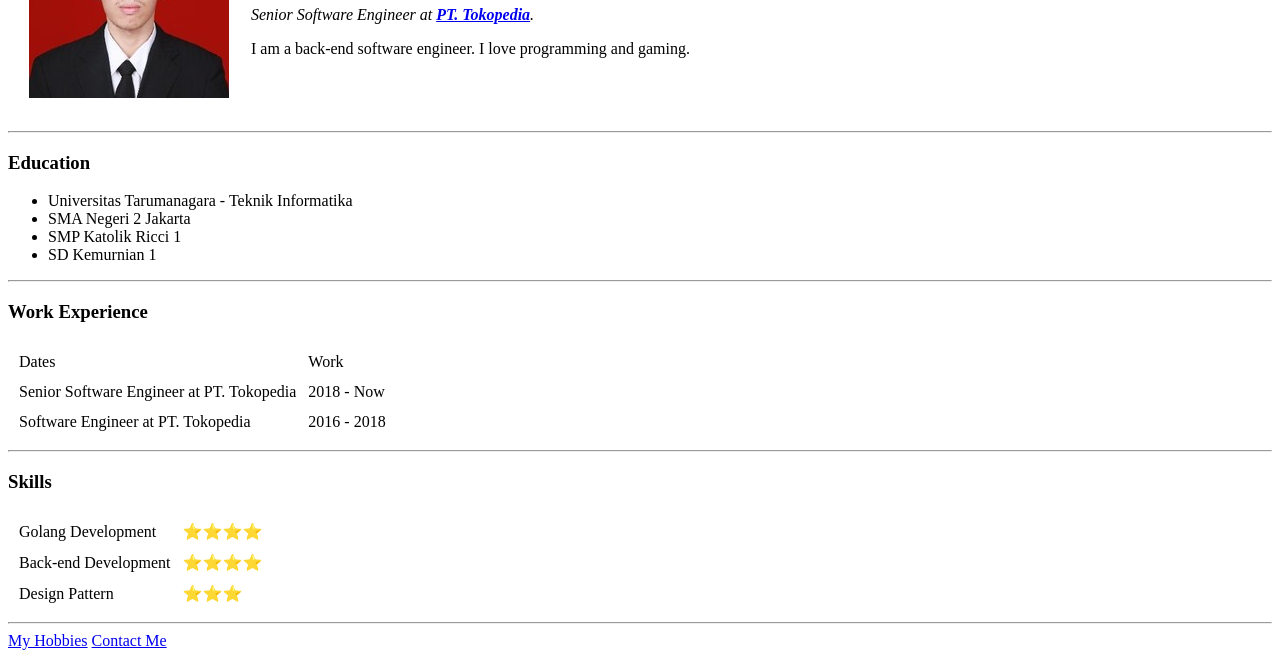
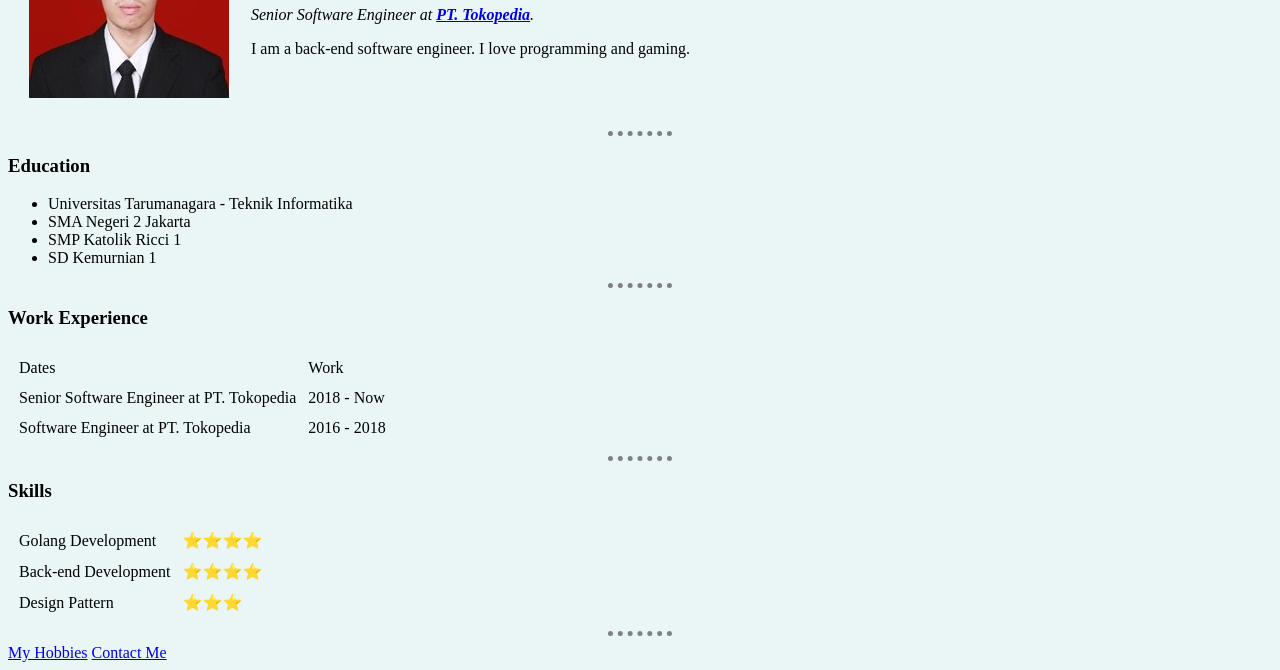
Before and after one commit to erhemdiputra/web-dev-bootcamp, a plain HTML site: page HTML - Personal Site/index.html in a window 1280 px wide. Shown: the part 131-801 px from the top of the page. Drawn offline with Linux system fonts and the light colour scheme.

Commit message:
inline css

```diff
--- a/HTML - Personal Site/index.html
+++ b/HTML - Personal Site/index.html
@@ -4,6 +4,19 @@
 <head>
     <meta charset="utf-8">
     <title>Erhem's Personal Website</title>
+    <style>
+        body {
+            background-color: #EAF6F6;
+        }
+
+        hr {
+            border-style: none;
+            border-top-style: dotted;
+            border-color: grey;
+            border-width: 5px;
+            width: 5%;
+        }
+    </style>
 </head>
 
 <body>
```
